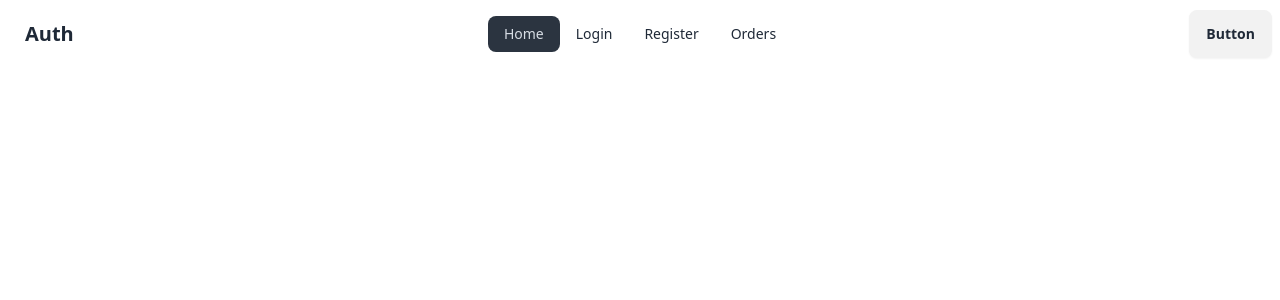
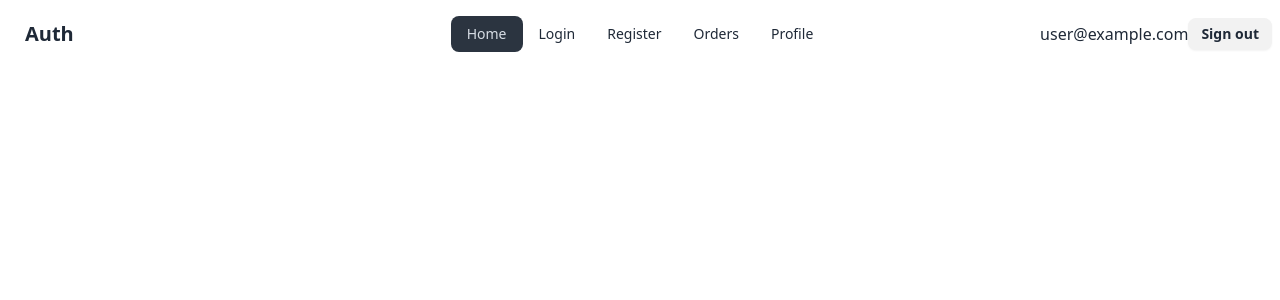
Before and after one commit to SadikRa/Auth-firebase, a React (Vite) app: page / in a window 1280 px wide. Shown: the top 300 px of the page. Built offline with nearby package versions, Linux system fonts and the light colour scheme; no server answers; sample sign-in values are in the browser's storage.

Commit message:
logout done

```diff
--- a/package.json
+++ b/package.json
@@ -13,9 +13,11 @@
     "firebase": "^10.13.2",
     "localforage": "^1.10.0",
     "match-sorter": "^6.3.4",
+    "prop-types": "^15.8.1",
     "react": "^18.3.1",
     "react-dom": "^18.3.1",
     "react-router-dom": "^6.26.2",
+    "react-spinners": "^0.14.1",
     "sort-by": "^1.2.0"
   },
   "devDependencies": {
--- a/src/components/Navbar/Navbar.jsx
+++ b/src/components/Navbar/Navbar.jsx
@@ -1,16 +1,26 @@
-import { NavLink } from "react-router-dom";
+import { useContext } from "react";
+import { Link, NavLink } from "react-router-dom";
+import { AuthContext } from "../../provider/AuthProvider";
 
 const Navbar = () => {
+
+
+  const { user, logOut } = useContext(AuthContext);
+
+  const handleLogOut = () =>{
+      logOut()
+      .then(() => console.log('user logged out successfully'))
+      .catch(error => console.error (error))
+  }
 
     const navLinks = <>
         <li><NavLink to="/">Home</NavLink></li>
         <li><NavLink to="/login">Login</NavLink></li>
         <li><NavLink to="/register">Register</NavLink></li>
         <li><NavLink to="/orders">Orders</NavLink></li>
-        {/* { user && <>
+        { user && <>
             <li><NavLink to="/profile">Profile</NavLink></li>
-            <li><NavLink to="/dashboard">Dashboard</NavLink></li>
-        </>} */}
+        </>}
     </>
     return (
         <div>
@@ -45,7 +55,15 @@ const Navbar = () => {
     </ul>
   </div>
   <div className="navbar-end">
-    <a className="btn">Button</a>
+  {
+                    user ? <>
+                        <span>{user.email}</span>
+                        <a onClick={handleLogOut} className="btn btn-sm">Sign out</a>
+                    </>
+                    : <Link to="/login">
+                        <button className="btn btn-sm">Login</button>
+                    </Link>
+                }
   </div>
 </div>
         </div>
--- /dev/null
+++ b/src/components/Profile/Profile.jsx
@@ -0,0 +1,11 @@
+
+
+const Profile = () => {
+    return (
+        <div>
+            <h2>Your personal Profile</h2>
+        </div>
+    );
+};
+
+export default Profile;
--- /dev/null
+++ b/src/components/routes/PrivateRoute.jsx
@@ -0,0 +1,26 @@
+import { useContext } from "react";
+// import { AuthContext } from "../providers/AuthProvider";
+import { Navigate } from "react-router-dom";
+import PropTypes from "prop-types";
+import { AuthContext } from "../../provider/AuthProvider";
+// import PropTypes from 'prop-types';
+
+const PrivateRoute = ({ children }) => {
+    const { user, loading } = useContext(AuthContext);
+
+    if(loading){
+        return <span className="loading loading-spinner loading-lg"></span>
+    }
+
+    if (user) {
+        return children;
+    }
+
+    return <Navigate to="/login"></Navigate>;
+};
+
+export default PrivateRoute;
+
+PrivateRoute.propTypes = {
+    children: PropTypes.node
+}
--- a/src/main.jsx
+++ b/src/main.jsx
@@ -7,6 +7,8 @@ import Register from "./components/Register/Register";
 import Login from "./components/Login/Login";
 import Orders from "./components/Orders/Orders";
 import AuthProvider from "./provider/AuthProvider";
+import Profile from "./components/Profile/Profile";
+import PrivateRoute from "./components/routes/PrivateRoute";
 
 const router = createBrowserRouter([
   {
@@ -26,6 +28,10 @@ const router = createBrowserRouter([
         path: "/orders",
         element: <Orders />,
       },
+      {
+        path: '/profile',
+        element: <PrivateRoute><Profile></Profile></PrivateRoute>
+      }
     ],
   },
 ]);
```
Also changed, not shown: 1 other file (tests, documents, lock files or other folders).
